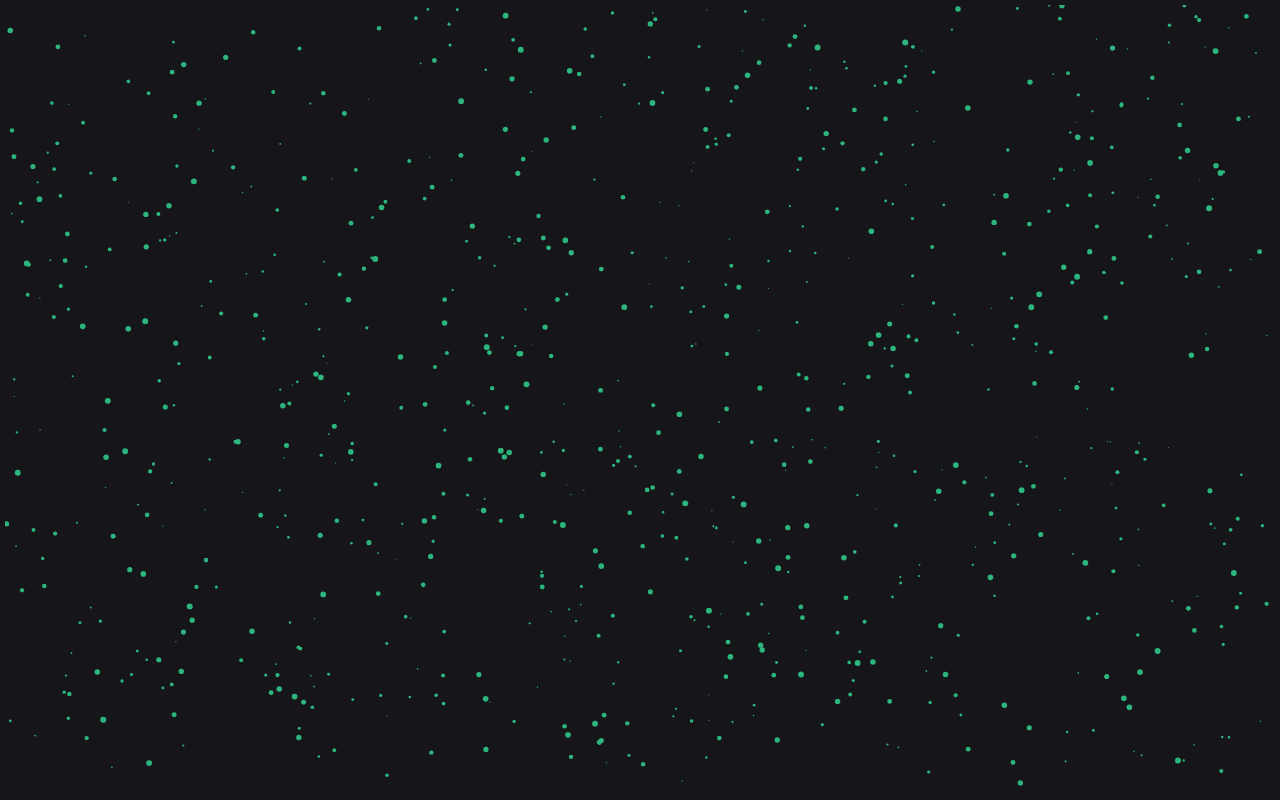
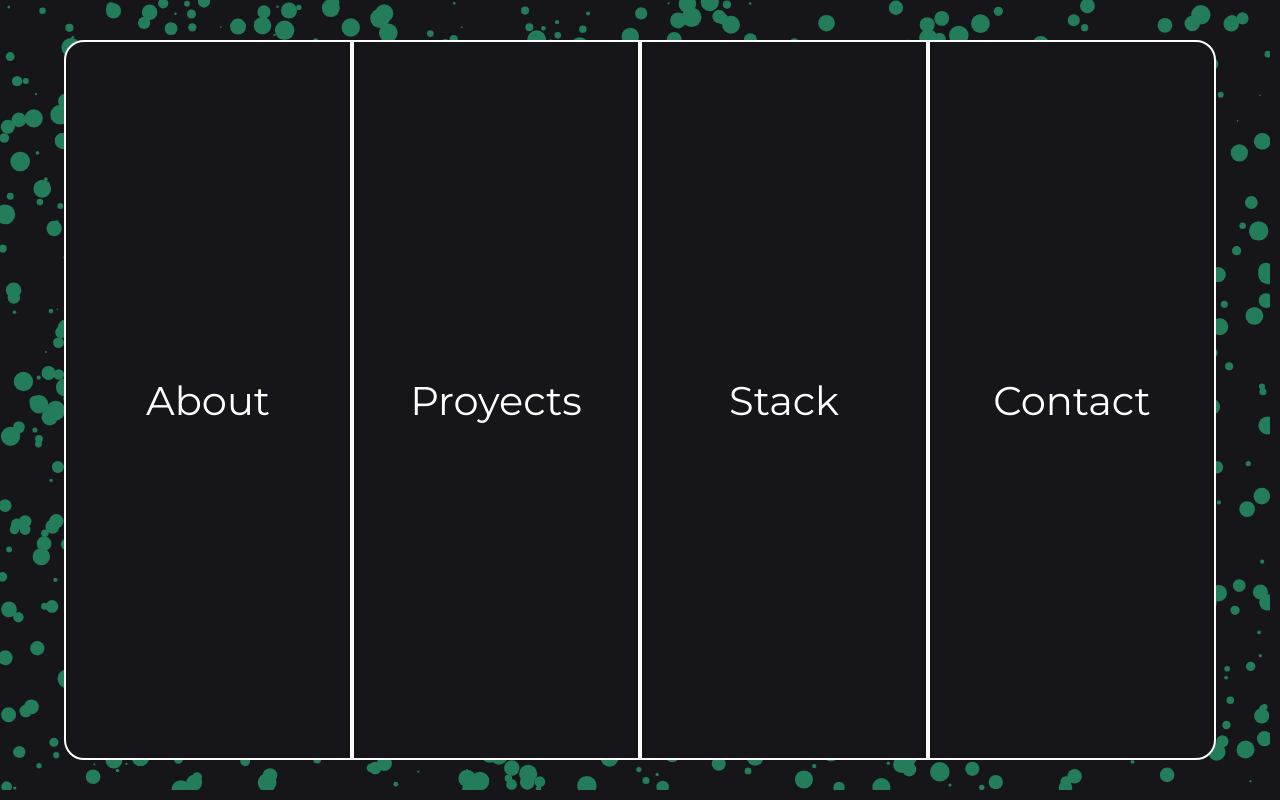
Before and after one commit to Dac099/portfolio2, a React (Vite) app: page / in a window 1280 px wide. Built offline with nearby package versions, Linux system fonts and the light colour scheme.

Commit message:
cards layout

```diff
--- a/src/app/App.jsx
+++ b/src/app/App.jsx
@@ -1,5 +1,9 @@
 import styles from './App.module.css';
 import { Canvas } from '../components/canvas/canvas';
+import { About } from '../components/about/about';
+import { Proyects } from '../components/proyects/proyects';
+import { Stack } from '../components/stack/stack';
+import { Contact } from '../components/contact/contact';
 
 function App() {
 
@@ -7,6 +11,14 @@ function App() {
     <>
       <main className={styles.container}>
         <Canvas/>
+        <section className={styles.content}>
+          <section className={styles.card_container}>
+            <About />
+            <Proyects />
+            <Stack />
+            <Contact />
+          </section>
+        </section>
       </main>
     </>
   )
--- a/src/app/App.module.css
+++ b/src/app/App.module.css
@@ -7,3 +7,39 @@
   justify-content: center;
   align-items: center;
 }
+
+.content
+{
+  display: flex;
+  justify-content: center;
+  align-items: center;
+  position: absolute;
+  top: 0;
+  left: 0;
+  width: 100vw;
+  height: 100vh;
+  background-color: #16161a5a;
+  z-index: 2;
+}
+
+.card_container
+{
+  display: flex;
+  flex-wrap: wrap;
+  width: 90%;
+  height: 90%;
+  opacity: 1;
+}
+
+@media screen and (max-width: 760px){
+  .card_container
+  {
+    flex-direction: column;
+  }
+
+  .card
+  {
+    width: 100%;
+    height: 20%;
+  }
+}
--- /dev/null
+++ b/src/components/about/about.jsx
@@ -0,0 +1,19 @@
+import styles from './about.module.css';
+import { useState } from 'react';
+
+export function About(){
+  const [ showContent, setShowContent ] = useState(false);
+
+  return (
+    <article
+      className={styles.card}
+      onMouseEnter={() => setShowContent(true)}
+      onMouseLeave={() => setShowContent(false)}
+    >
+      {showContent
+        ? <p>About</p>
+        : <p className={styles.hidden_title}>About</p>
+      }
+    </article>
+  );
+}
--- /dev/null
+++ b/src/components/about/about.module.css
@@ -0,0 +1,28 @@
+.card
+{
+  height: 100%;
+  width: 25%;
+  flex: 1;
+  transition: flex-grow 0.5s ease;
+  border: 2px solid var(--white);
+  background-color: var(--black);
+  border-top-left-radius: 20px;
+  border-bottom-left-radius: 20px;
+  cursor: pointer;
+  color: var(--white);
+  display: flex;
+  align-items: center;
+  justify-content: center;
+}
+
+.card:hover
+{
+  flex-grow: 40;
+  background-color: var(--green);
+  border: 4px solid var(--white);
+}
+
+.hidden_title
+{
+  font-size: 40px;
+}
--- a/src/components/canvas/canvas.jsx
+++ b/src/components/canvas/canvas.jsx
@@ -24,10 +24,10 @@ export const Canvas = () => {
     const createParticle = () => ({
       x: getRandomNumber(0, canvas.width),
       y: getRandomNumber(0, canvas.height),
-      radius: getRandomNumber(0.5, 3),
+      radius: getRandomNumber(0.5, 10),
       color: '#2cb67d',
-      speedX: getRandomNumber(-0.1, 0),
-      speedY: getRandomNumber(-0.1, 0),
+      speedX: getRandomNumber(-2, 2),
+      speedY: getRandomNumber(-2, 2),
     });
 
     // Función para actualizar la posición de las partículas
@@ -63,7 +63,7 @@ export const Canvas = () => {
     };
 
     // Inicialización: Crear 100 partículas
-    for (let i = 0; i < 400; i++) {
+    for (let i = 0; i < 1000; i++) {
       particles.push(createParticle());
     }
 
--- a/src/components/canvas/canvas.module.css
+++ b/src/components/canvas/canvas.module.css
@@ -2,4 +2,8 @@
 {
   width: calc(100vw - 10px);
   height: calc(100vh - 10px);
+  position: absolute;
+  top: 0;
+  left: 0;
+  z-index: 1;
 }
--- /dev/null
+++ b/src/components/contact/contact.jsx
@@ -0,0 +1,19 @@
+import styles from './contact.module.css';
+import { useState } from 'react';
+
+export function Contact(){
+  const [ showContent, setShowContent ] = useState(false);
+
+  return (
+    <article
+      className={styles.card}
+      onMouseEnter={() => setShowContent(true)}
+      onMouseLeave={() => setShowContent(false)}
+    >
+      {showContent
+        ? <p>Contact</p>
+        : <p className={styles.hidden_title}>Contact</p>
+      }
+    </article>
+  );
+}
--- /dev/null
+++ b/src/components/contact/contact.module.css
@@ -0,0 +1,28 @@
+.card
+{
+  height: 100%;
+  width: 25%;
+  flex: 1;
+  transition: flex-grow 0.5s ease;
+  border: 2px solid var(--white);
+  background-color: var(--black);
+  border-top-right-radius: 20px;
+  border-bottom-right-radius: 20px;
+  cursor: pointer;
+  display: flex;
+  justify-content: center;
+  align-items: center;
+}
+
+.card:hover
+{
+  flex-grow: 40;
+  background-color: var(--green);
+  border: 4px solid var(--white);
+}
+
+.hidden_title
+{
+  font-size: 40px;
+  color: var(--white);
+}
--- /dev/null
+++ b/src/components/proyects/proyects.jsx
@@ -0,0 +1,19 @@
+import styles from './proyects.module.css';
+import { useState } from 'react';
+
+export function Proyects(){
+  const [ showContent, setShowContent ] = useState(false);
+
+  return (
+    <article
+      className={styles.card}
+      onMouseEnter={() => setShowContent(true)}
+      onMouseLeave={() => setShowContent(false)}
+    >
+      {showContent
+        ? <p>Proyects</p>
+        : <p className={styles.hidden_title}>Proyects</p>
+      }
+    </article>
+  );
+}
--- /dev/null
+++ b/src/components/proyects/proyects.module.css
@@ -0,0 +1,26 @@
+.card
+{
+  height: 100%;
+  width: 25%;
+  flex: 1;
+  transition: flex-grow 0.5s ease;
+  border: 2px solid var(--white);
+  background-color: var(--black);
+  cursor: pointer;
+  display: flex;
+  justify-content: center;
+  align-items: center;
+}
+
+.card:hover
+{
+  flex-grow: 40;
+  background-color: var(--green);
+  border: 4px solid var(--white);
+}
+
+.hidden_title
+{
+  font-size: 40px;
+  color: var(--white);
+}
--- /dev/null
+++ b/src/components/stack/stack.jsx
@@ -0,0 +1,19 @@
+import styles from './stack.module.css';
+import { useState } from 'react';
+
+export function Stack(){
+  const [ showContent, setShowContent ] = useState(false);
+
+  return (
+    <article
+      className={styles.card}
+      onMouseEnter={() => setShowContent(true)}
+      onMouseLeave={() => setShowContent(false)}
+    >
+      {showContent
+        ? <p>Stack</p>
+        : <p className={styles.hidden_title}>Stack</p>
+      }
+    </article>
+  );
+}
--- /dev/null
+++ b/src/components/stack/stack.module.css
@@ -0,0 +1,26 @@
+.card
+{
+  height: 100%;
+  width: 25%;
+  flex: 1;
+  transition: flex-grow 0.5s ease;
+  border: 2px solid var(--white);
+  background-color: var(--black);
+  cursor: pointer;
+  display: flex;
+  justify-content: center;
+  align-items: center;
+}
+
+.card:hover
+{
+  flex-grow: 40;
+  background-color: var(--green);
+  border: 4px solid var(--white);
+}
+
+.hidden_title
+{
+  font-size: 40px;
+  color: var(--white);
+}
```
